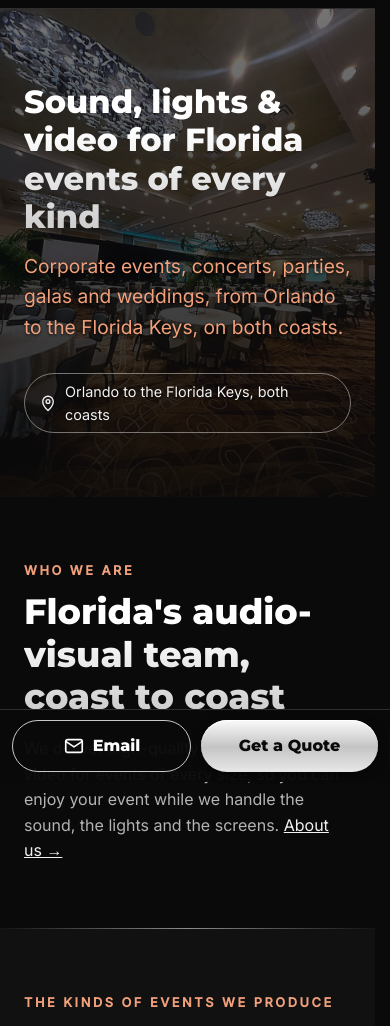
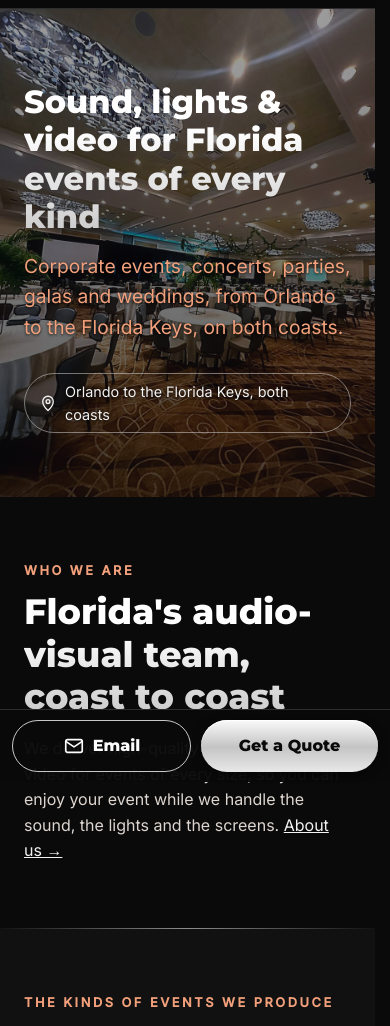
Before and after one commit to skitzafrenia420420-pause/ailiveproductions, a plain HTML site: page index.html in a window 390 px wide. Shown: the part 62-1088 px from the top of the page. Drawn offline with Linux system fonts and the light colour scheme.

Commit message:
Brighten the hero and gallery, warm up muted text, and make phone optional

```diff
--- a/index.html
+++ b/index.html
@@ -10,7 +10,7 @@
 <link rel="icon" href="favicon.png">
 <link href="https://fonts.googleapis.com/css2?family=Montserrat:wght@400;600;800&family=Inter:wght@400;500&display=swap" rel="stylesheet">
 <style>
-:root{--bg:#0A0A0A;--card:#161616;--line:#2E2E2E;--text:#F2F2F2;--muted:#B4B4B4;--head:#FFFFFF;--gold:#D9D9D9;--gold2:#F2F2F2}
+:root{--bg:#0A0A0A;--card:#161616;--line:#2E2E2E;--text:#F2F2F2;--muted:#DDD6D0;--head:#FFFFFF;--gold:#D9D9D9;--gold2:#F2F2F2}
 *{box-sizing:border-box;margin:0;padding:0}html{overflow-y:scroll;scrollbar-gutter:stable;scroll-behavior:smooth;scroll-padding-top:80px}
 body{background:var(--bg);color:var(--text);font-family:Inter,sans-serif;line-height:1.6}
 a{color:inherit}h1,h2,h3{font-family:Montserrat,sans-serif;line-height:1.2;color:var(--head)}
@@ -29,7 +29,7 @@ nav .btn{padding:10px 20px}
 .menu-btn{display:none;background:none;border:1px solid var(--line);color:#fff;border-radius:10px;width:48px;height:48px;align-items:center;justify-content:center}
 section{padding:90px 0}.eyebrow{text-transform:uppercase;letter-spacing:.2em;font-size:.8rem;color:var(--gold);margin-bottom:10px;font-weight:600}
 h2{font-size:2.2rem;margin-bottom:18px}
-.hero{padding:110px 0 120px;background:linear-gradient(90deg,rgba(10,10,10,.92) 0%,rgba(10,10,10,.7) 55%,rgba(10,10,10,.35)),url(gallery/event-01.jpg) center/cover}
+.hero{padding:110px 0 120px;background:linear-gradient(90deg,rgba(10,10,10,.76) 0%,rgba(10,10,10,.48) 55%,rgba(10,10,10,.16)),url(gallery/event-01.jpg) center/cover}
 .hero h1{font-size:clamp(2rem,5vw,3.4rem);margin:18px 0 14px;max-width:760px}
 .hero p{color:#DADADA;font-size:1.2rem;max-width:620px;margin:0 0 30px}
 .ctas{display:flex;gap:14px;flex-wrap:wrap}
@@ -82,7 +82,7 @@ footer a{display:inline-flex;align-items:center;min-height:44px;min-width:44px;p
  nav ul.open{display:flex}nav ul a{min-height:52px;font-size:1.05rem;color:#fff;border-bottom:1px solid var(--line)}
  .menu-btn{display:inline-flex}nav .navcta{display:none}
  .about,.contact,.reviews{grid-template-columns:1fr}.grid,.gallery{grid-template-columns:1fr 1fr}.types{grid-template-columns:1fr 1fr}section{padding:64px 0}
- .hero{padding:56px 0 64px;background:linear-gradient(rgba(10,10,10,.55),rgba(10,10,10,.92)),url(gallery/event-01.jpg) center/cover}
+ .hero{padding:56px 0 64px;background:linear-gradient(rgba(10,10,10,.38),rgba(10,10,10,.70)),url(gallery/event-01.jpg) center/cover}
 
  .sticky{display:flex;position:fixed;left:0;right:0;bottom:0;z-index:30;gap:10px;padding:10px 12px calc(10px + env(safe-area-inset-bottom));background:rgba(10,10,10,.96);border-top:1px solid var(--line)}
  .sticky .btn{flex:1;padding:12px 10px}
@@ -119,7 +119,7 @@ nav .navcta{background:linear-gradient(180deg,#F8C2A4 0%,#F2A07B 52%,#E08A62 100
 .gc{position:relative}
 .gc-track{list-style:none;margin:0;display:grid;grid-auto-flow:column;grid-auto-columns:calc((100% - 44px)/3);gap:22px;overflow-x:auto;scroll-snap-type:x mandatory;scroll-behavior:smooth;padding:4px 2px 8px;scrollbar-width:none;overscroll-behavior-x:contain}
 .gc-track::-webkit-scrollbar{display:none}.gc-track:focus-visible{outline:2px solid var(--gold);outline-offset:4px;border-radius:16px}
-.gc-slide{scroll-snap-align:start;margin:0}.gc-slide img{width:100%;height:auto;aspect-ratio:4/3;object-fit:cover;border-radius:14px;border:1px solid var(--line);display:block;background:#151515}
+.gc-slide{scroll-snap-align:start;margin:0}.gc-slide img{width:100%;height:auto;aspect-ratio:4/3;object-fit:cover;border-radius:14px;border:1px solid var(--line);display:block;background:#151515}.gc-slide img[src="gallery/event-01.jpg"]{filter:brightness(1.10) contrast(1.04)}.gc-slide img[src="gallery/event-02.jpg"]{filter:brightness(1.22) contrast(1.06)}.gc-slide img[src="gallery/event-03.jpg"]{filter:brightness(1.16) contrast(1.06)}.gc-slide img[src="gallery/event-05.jpg"]{filter:brightness(1.12) contrast(1.04)}.gc-slide img[src="gallery/event-06.jpg"]{filter:brightness(1.28) contrast(1.08)}.gc-slide img[src="gallery/event-08.jpg"]{filter:brightness(1.18) contrast(1.05)}
 .gc-slide figcaption{color:var(--muted);font-size:.9rem;margin-top:8px}
 .gc-ctrl{display:flex;align-items:center;justify-content:center;gap:8px;margin-top:20px}
 .gc-arrow{width:48px;height:48px;border-radius:50%;background:var(--card);border:1px solid var(--line);color:#fff;display:flex;align-items:center;justify-content:center;cursor:pointer}
```
Also changed, not shown: about.html (+3 -3 lines), quote.html (+4 -4 lines), services.html (+4 -4 lines), thanks.html (+3 -3 lines).
